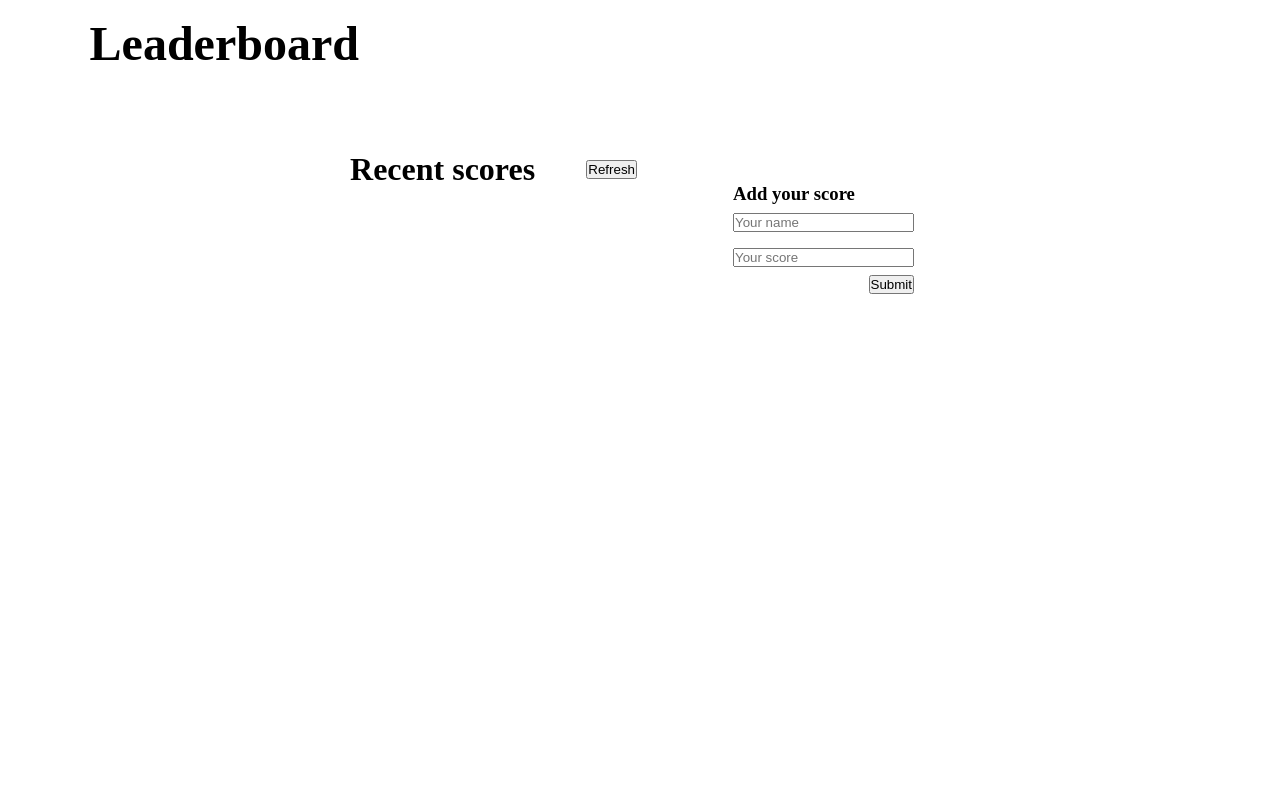
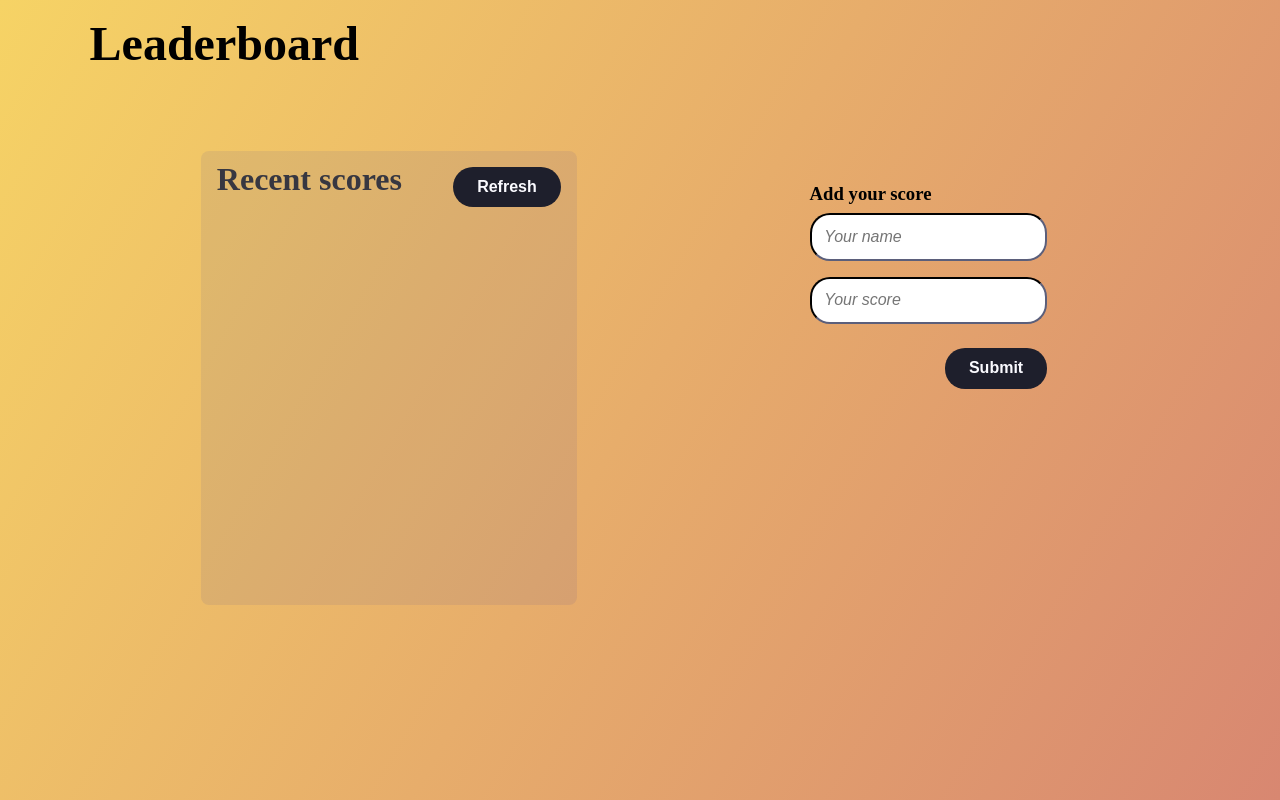
Before and after one commit to kakarrot92/Leaderboard, a website built with webpack: page src/index.html in a window 1280 px wide. Built offline with nearby package versions, Linux system fonts and the light colour scheme.

Commit message:
Add some style for leaderboard

```diff
--- a/src/main.css
+++ b/src/main.css
@@ -1,6 +1,11 @@
 * {
   margin: 0;
   padding: 0;
+}
+
+body {
+  background-image: linear-gradient(120deg, #f6d365, #d88771);
+  min-height: 100vh;
 }
 
 main {
@@ -17,22 +22,25 @@ h1 {
 
 .section-container {
   display: flex;
-  justify-content: center;
-  gap: 3rem;
+  justify-content: space-evenly;
 }
 
 .score {
   border: none;
   border-radius: 8px;
+  background-color: rgba(23, 38, 172, 0.075);
 }
 
 .scores-title {
   font-size: 2rem;
+  color: #373741;
 }
 
 .score-list {
   padding: 1rem 2rem;
   max-width: 500px;
+  height: 350px;
+  overflow: auto;
 }
 
 form {
@@ -57,3 +65,39 @@ form button {
   padding: 2rem;
   max-height: 250px;
 }
+
+.list-item {
+  width: 100%;
+  font-size: 20px;
+  display: flex;
+  justify-content: space-between;
+  border-radius: 5px;
+  overflow: auto;
+}
+
+.list-item:nth-child(odd) {
+  background-color: rgb(252, 250, 250);
+}
+
+#name,
+#score {
+  border-radius: 20px;
+  padding: 0.8rem;
+  font-size: 1rem;
+  font-style: italic;
+  border-color: #1d1e27;
+  color: #23242e;
+}
+
+#submit,
+.refresh {
+  padding: 0.7rem 1.5rem;
+  font-size: 1rem;
+  font-weight: 600;
+  border: none;
+  color: #fafaff;
+  cursor: pointer;
+  margin-top: 1rem;
+  border-radius: 20px;
+  background-color: #1e1f2c;
+}
```
